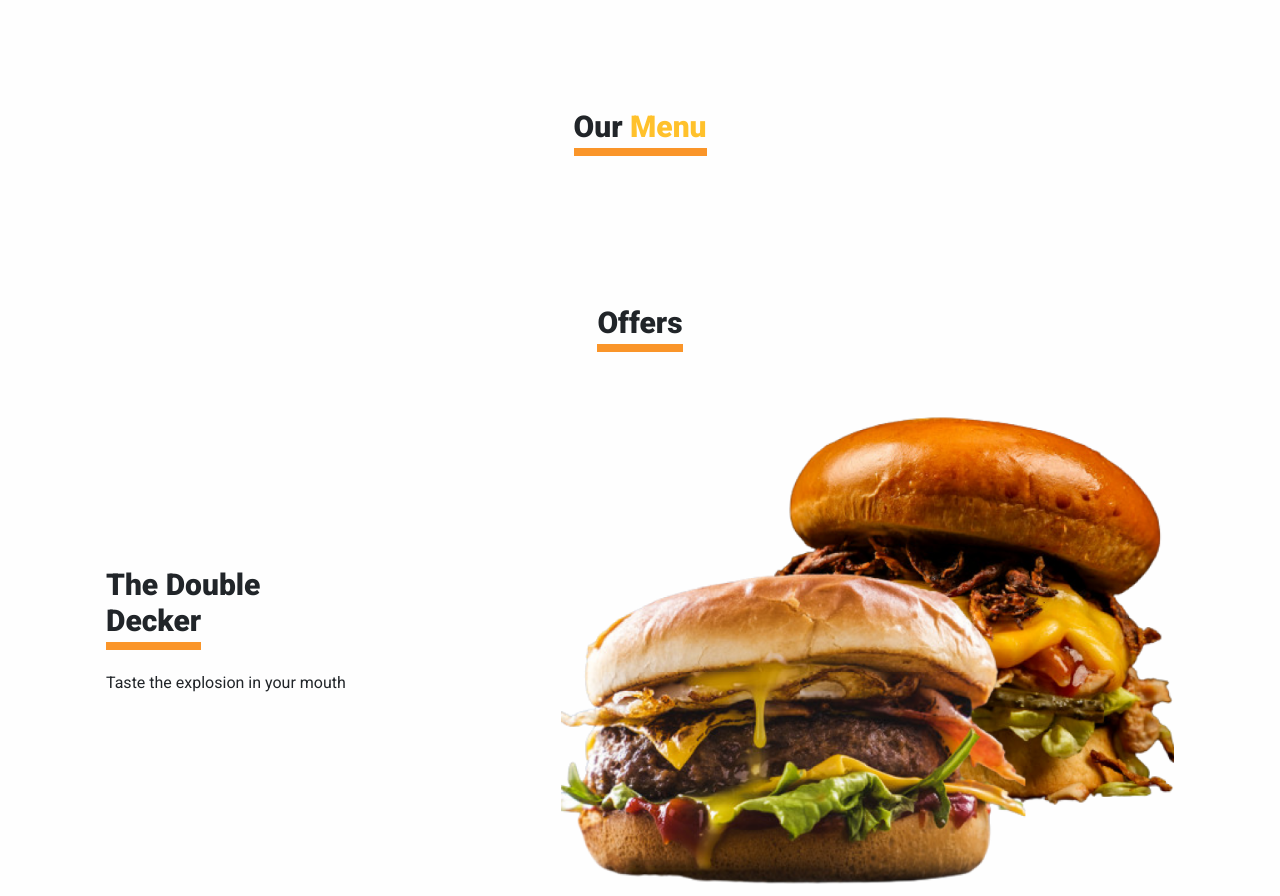
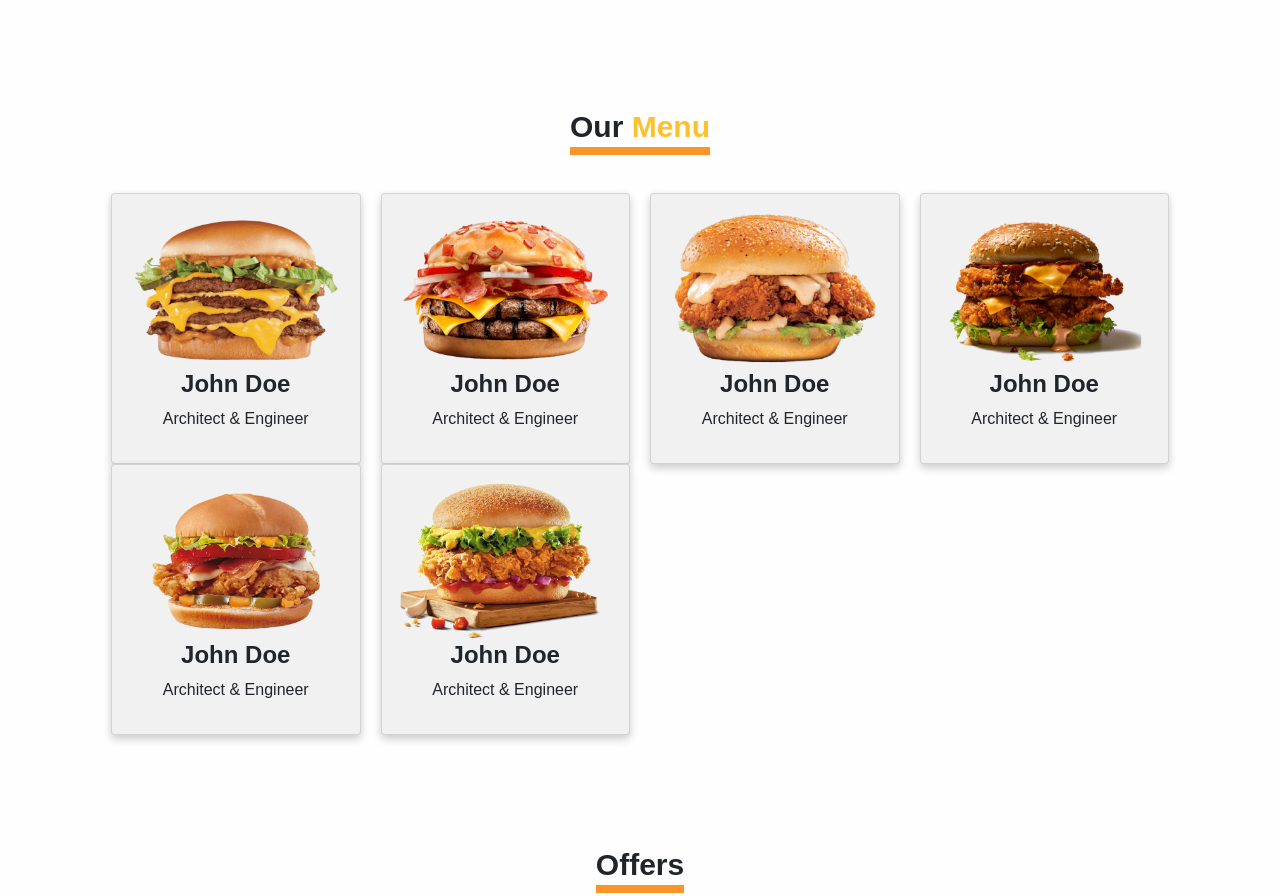
Before and after one commit to harunmuthoka/burger-palace, a plain HTML site: page index.html in a window 1280 px wide. Shown: the part 1453-2349 px from the top of the page. Drawn offline with nearby package versions, Linux system fonts and the light colour scheme; a script that the page names is missing.

Commit message:
add menu

```diff
--- a/css/styles.css
+++ b/css/styles.css
@@ -39,3 +39,51 @@ input:active, input:focus {
 
 .totals tr td {
   font-size: 13px; }
+
+  * {
+    box-sizing: border-box;
+  }
+
+  body {
+    font-family: Arial, Helvetica, sans-serif;
+  }
+
+
+
+
+
+  /* Float four columns side by side */
+  .column {
+    float: left;
+    width: 25%;
+    padding: 0 10px;
+  }
+
+  /* Remove extra left and right margins, due to padding */
+  .row {margin: 0 -5px;}
+
+  /* Clear floats after the columns */
+  .row:after {
+    content: "";
+    display: table;
+    clear: both;
+  }
+
+  /* Responsive columns */
+  @media screen and (max-width: 600px) {
+    .column {
+      width: 100%;
+      display: block;
+      margin-bottom: 20px;
+    }
+  }
+
+  /* Style the counter cards */
+  .card {
+    box-shadow: 0 4px 8px 0 rgba(0, 0, 0, 0.2);
+    padding: 16px;
+    padding-bottom: 16px;
+    padding-top: 16px;
+    text-align: center;
+    background-color: #f1f1f1;
+  }
--- a/index.html
+++ b/index.html
@@ -189,15 +189,74 @@
     </section>
 
     <section id="menu" class="py-5">
-        <div class="container-fluid">
+        <div class="container">
             <div class="pt-3">
                 <h2 class="section-title text-center">
                     <span>Our <span class="yellow">Menu</span></span>
                 </h2>
             </div>
+
+
+
             <div class="row mt-5 px-2 px-md-4 menu">
+                <div class="column">
+                  <div class="card">
+                    <img src="images/burger1.png" alt="Avatar" style="width:100%">
+                      <h4><b>John Doe</b></h4>
+                      <p>Architect & Engineer</p>
+                    <!-- </div> -->
+                  </div>
+                </div>
 
-            </div>
+                <div class="column">
+                    <div class="card">
+                      <img src="images/burger2.png" alt="Avatar" style="width:100%">
+                        <h4><b>John Doe</b></h4>
+                        <p>Architect & Engineer</p>
+                      <!-- </div> -->
+                    </div>
+                  </div>
+
+
+
+                  <div class="column">
+                    <div class="card">
+                      <img src="images/burger3.png" alt="Avatar" style="width:100%">
+                        <h4><b>John Doe</b></h4>
+                        <p>Architect & Engineer</p>
+                      <!-- </div> -->
+                    </div>
+                  </div>
+
+
+                  <div class="column">
+                    <div class="card">
+                      <img src="images/burger4.png" alt="Avatar" style="width:100%">
+                        <h4><b>John Doe</b></h4>
+                        <p>Architect & Engineer</p>
+                      <!-- </div> -->
+                    </div>
+                  </div>
+
+                  <div class="column">
+                    <div class="card">
+                      <img src="images/burger5.png" alt="Avatar" style="width:100%">
+                        <h4><b>John Doe</b></h4>
+                        <p>Architect & Engineer</p>
+                      <!-- </div> -->
+                    </div>
+                  </div>
+
+                  <div class="column md4">
+                    <div class="card">
+                      <img src="images/burger6.png" alt="Avatar" style="width:100%">
+                        <h4><b>John Doe</b></h4>
+                        <p>Architect & Engineer</p>
+                      <!-- </div> -->
+                    </div>
+                  </div>
+
+                </div>
         </div>
     </section>
 
```
